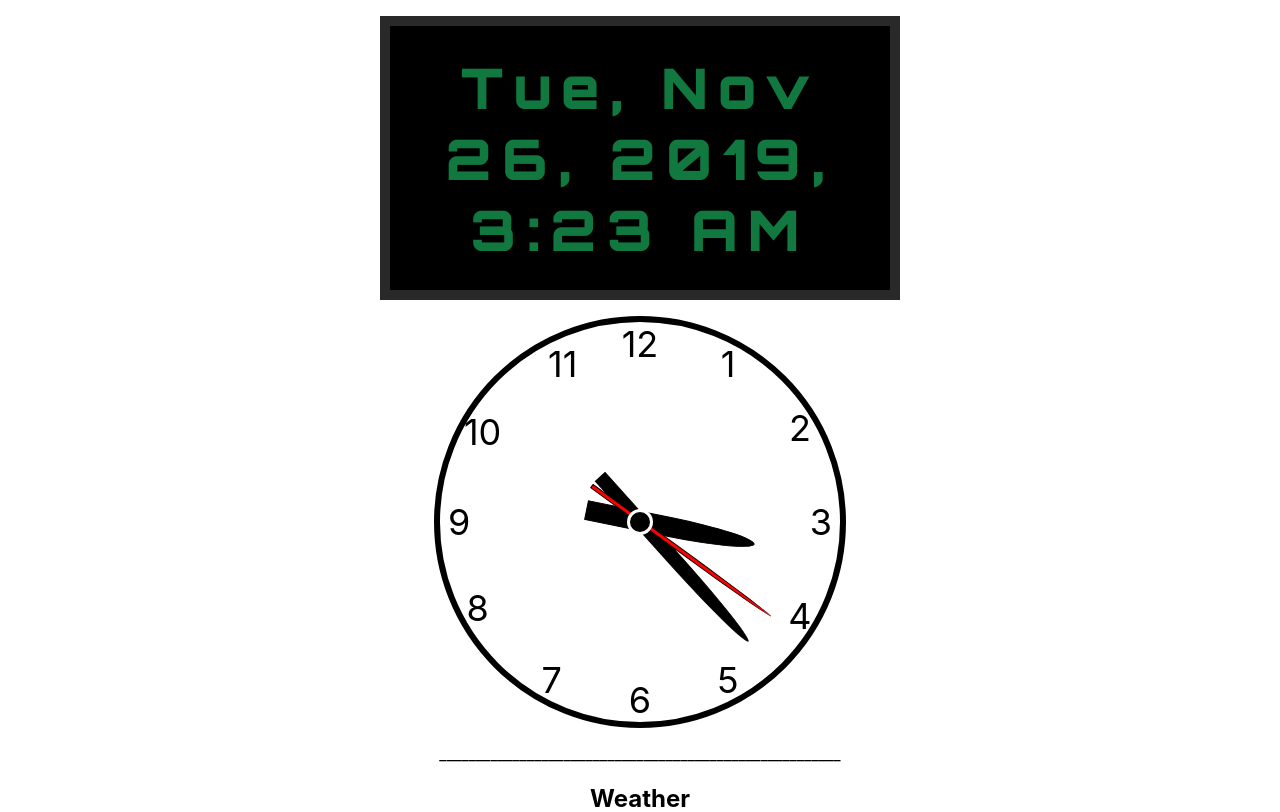
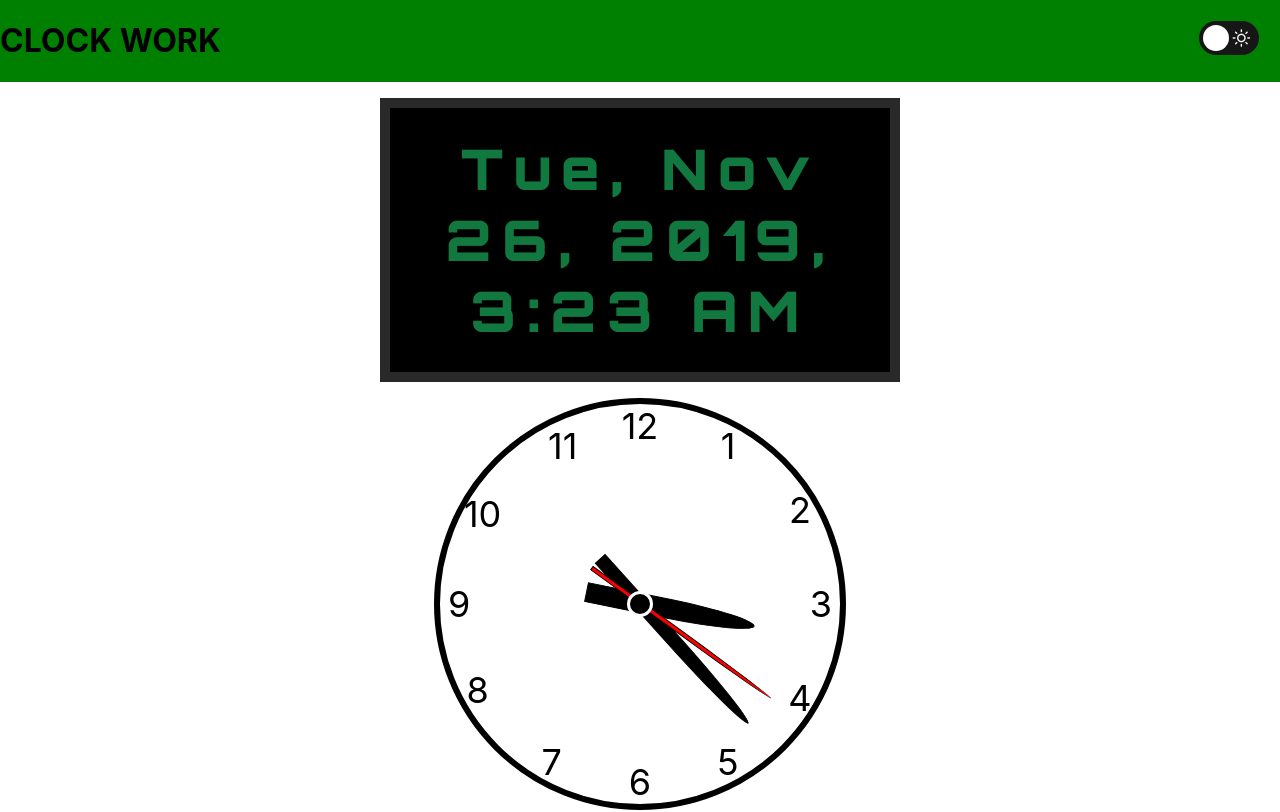
Before and after one commit to edwingon1121/Clock-Work, a React (Create React App) app: page / in a window 1280 px wide. Shown: the top 812 px of the page. Built offline with nearby package versions, Linux system fonts and the light colour scheme.

Commit message:
Adding a toggle button for dark mode

```diff
--- a/src/App.css
+++ b/src/App.css
@@ -20,3 +20,10 @@
 .App-link {
   color: #09d3ac;
 }
+
+.header{
+  width: 100%;
+  background-color: green;
+  display: flex;
+  justify-content: space-between;
+}
--- a/src/App.js
+++ b/src/App.js
@@ -1,4 +1,5 @@
 import React from 'react';
+import Header from './Header/Header';
 import Clock from './Clock/Clock';
 import AnalogClock from './Clock/AnalogClock';
 import Form from './Form/Form';
@@ -19,6 +20,7 @@ import './css/style.css';
 function App() {
   return (
     <div className="App">
+    <Header/>
     <Clock/>
     <AnalogClock/>
     <p>_______________________________________________________</p>
--- /dev/null
+++ b/src/Header/Header.js
@@ -0,0 +1,16 @@
+import React, {Component} from 'react';
+import ToggleButton from './ToggleButton';
+
+class Header extends Component {
+	constructor(props){
+		super(props);
+	}
+
+	render(){
+		return (<div className='header'>
+			<h1>CLOCK WORK</h1>
+			<ToggleButton/>
+			</div>)
+	}
+}
+export default Header;
--- /dev/null
+++ b/src/Header/ToggleButton.js
@@ -0,0 +1,18 @@
+import React, {Component} from 'react';
+import '../css/toggleButton.css';
+
+const ToggleButton = () => {
+
+	return (
+		<div>
+			<label className="switch">
+  			<input type="checkbox"/>
+  			<span className="slider round"></span>
+  			<i className='wi wi-moon-waning-crescent-3 dark'></i>
+  			<i className='wi wi-day-sunny light'></i>
+			</label>
+		</div>
+		)
+}
+
+export default ToggleButton;
--- /dev/null
+++ b/src/css/toggleButton.css
@@ -0,0 +1,76 @@
+.switch {
+  position: relative;
+  display: inline-block;
+  width: 60px;
+  height: 34px;
+  margin: 21px;
+}
+
+.switch input {
+  opacity: 0;
+  width: 0;
+  height: 0;
+}
+
+.slider {
+  position: absolute;
+  cursor: pointer;
+  top: 0;
+  left: 0;
+  right: 0;
+  bottom: 0;
+  background-color: #161617;
+  -webkit-transition: .4s;
+  transition: .4s;
+}
+
+.slider:before {
+  position: absolute;
+  content: "";
+  height: 26px;
+  width: 26px;
+  left: 4px;
+  bottom: 4px;
+  background-color: white;
+  -webkit-transition: .4s;
+  transition: .4s;
+}
+
+input:checked + .slider {
+  background-color: #2196F3;
+}
+
+input:focus + .slider {
+  box-shadow: 0 0 1px #2196F3;
+}
+
+input:checked + .slider:before {
+  -webkit-transform: translateX(26px);
+  -ms-transform: translateX(26px);
+  transform: translateX(26px);
+}
+
+/* Rounded sliders */
+.slider.round {
+  border-radius: 34px;
+}
+
+.slider.round:before {
+  border-radius: 50%;
+  z-index: 2
+}
+
+.light{
+  position: absolute;
+  top: 25%;
+  z-index: 1;
+  color: whitesmoke;
+}
+.dark{
+  position: absolute;
+  top: 15%;
+  left:20%;
+  z-index: 1;
+  color: whitesmoke;
+  font-size: 25px;
+}
```
